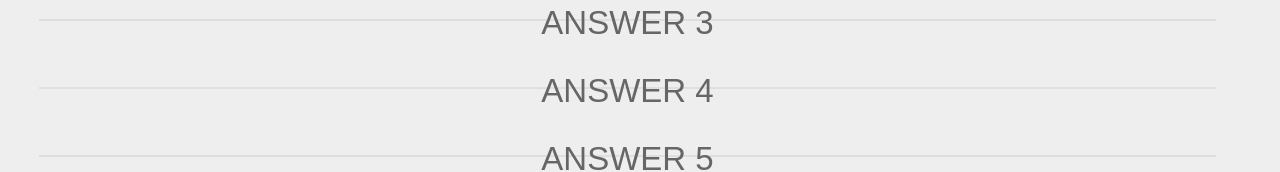
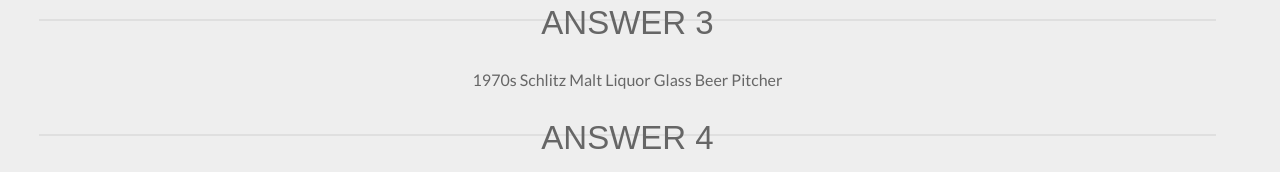
Before and after one commit to JRob1991/Project-8, a plain HTML site: page index.html in a window 1280 px wide. Shown: the part 529-701 px from the top of the page. Drawn offline with Linux system fonts and the light colour scheme.

Commit message:
Another update

```diff
--- a/index.html
+++ b/index.html
@@ -20,6 +20,7 @@
 <div id="answer2"></div>
 
 <h2 class="background">Answer 3</h2>
+<div id="answer3"></div>
 
 <h2 class="background">Answer 4</h2>
 <div id="answer4"></div>
```
